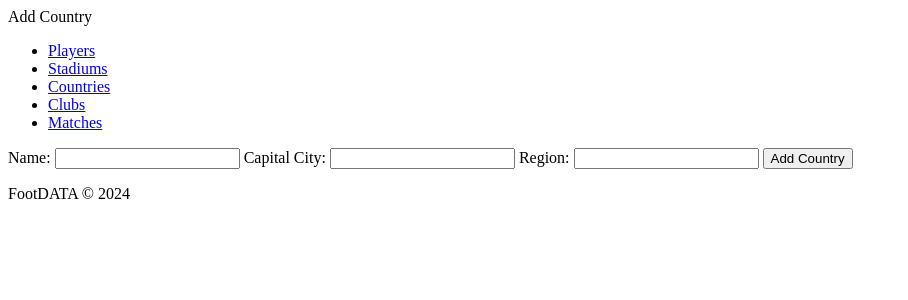
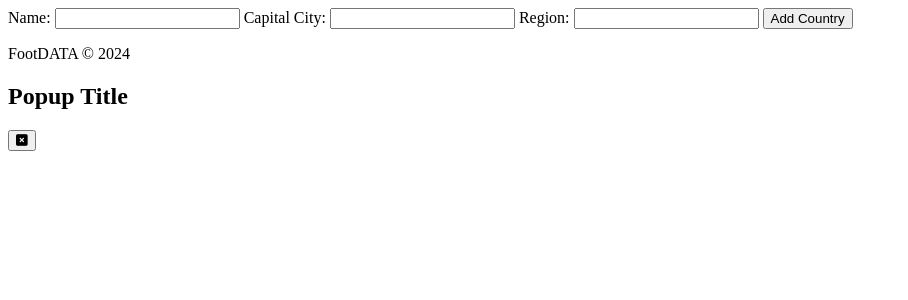
Before and after one commit to serhatdanisan/blg317-database-project, a Flask app: page /country/add in a window 1280 px wide. Shown: the top 300 px of the page, without its empty margins (0-908 px from the left). Run offline with Flask 3, Linux system fonts and the light colour scheme.

Commit message:
update base.html

```diff
--- a/app/templates/base.html
+++ b/app/templates/base.html
@@ -5,22 +5,13 @@
     <meta name="viewport" content="width=device-width, initial-scale=1.0">
     <title>{% block title %}FootDATA{% endblock %}</title>
     <link rel="stylesheet" href="{{ url_for('static', filename='base_style.css') }}">
+    <link rel="stylesheet" href="https://cdnjs.cloudflare.com/ajax/libs/font-awesome/6.0.0/css/all.min.css">
     <link rel="icon" type="image/x-icon" href="{{ url_for('static', filename='foot.ico') }}">
     {% block stylesheets %}
     {% endblock %}
 </head>
-<body>
     <header>
-        <nav class="navbar">
-            <div class="navbar-brand">{% block header %}<a href="{{ url_for('home.get_matches') }}">FootDATA</a>{% endblock %}</div>
-            <ul class="navbar-links">
-                <li><a href="{{ url_for('player.get_players') }}">Players</a></li>
-                <li><a href="{{ url_for('stadium.get_stadiums') }}">Stadiums</a></li>
-                <li><a href="{{ url_for('country.get_countries') }}">Countries</a></li>
-                <li><a href="{{ url_for('club.get_clubs') }}">Clubs</a></li>
-                <li><a href="{{ url_for('match.get_matches') }}">Matches</a></li>
-            </ul>
-        </nav>
+        {% include "navbar.html" %}
     </header>
 
     <body>
@@ -30,5 +21,196 @@
     <footer>
         <p>FootDATA © 2024</p>
     </footer>
+
+    <div id="dynamic-popup" class="popup-container">
+        <div class="popup-header">
+            <h2 id="popup-title">Popup Title</h2>
+            <button class="close-btn" onclick="closePopup()">
+                <i class="fa-solid fa-square-xmark"></i>
+            </button>
+        </div>
+        <div class="popup-body" id="popup-body">
+        </div>
+    </div>
+
+    <script src="{{ url_for('static', filename='js/table_sort.js') }}"></script>
+    <script>
+
+function openPopup(url, title) {
+    const popup = document.getElementById('dynamic-popup');
+    const popupBody = document.getElementById('popup-body');
+    const popupTitle = document.getElementById('popup-title');
+
+    popupTitle.innerText = title;
+    fetch(url)
+        .then(response => response.text())
+        .then(html => {
+            popupBody.innerHTML = html;
+            popup.classList.add('visible');
+            popup.style.visibility = 'visible';
+            popup.style.transform = 'translateX(0)';
+        })
+        .catch(error => {
+            alert('Popup içeriği yüklenemedi.');
+        });
+}
+
+function closePopup() {
+    const popup = document.getElementById('dynamic-popup');
+
+    popup.classList.add('closing');
+
+    popup.classList.remove('visible', 'closing');
+    popup.style.visibility = 'hidden';
+    popup.style.transform = 'translateX(100%)';
+    document.getElementById('popup-body').innerHTML = '';
+
+}
+
+    </script>
+
+    <script>
+function toggleFilter(groupId, event) {
+
+    if (event.target.closest('.filter-content')) {
+        return;
+    }
+
+    const allGroups = document.querySelectorAll('.filter-group');
+    allGroups.forEach(group => {
+        if (group.id !== groupId) {
+            group.classList.remove('open');
+        }
+    });
+
+    const group = document.getElementById(groupId);
+    group.classList.toggle('open');
+}
+    </script>
+
+<script>
+function applyFilters() {
+
+    const filters = {};
+
+    const filterElements = document.querySelectorAll('.filter-content input, .filter-content select');
+
+    filterElements.forEach(element => {
+        const value = element.value.trim();
+        if (value !== '' && value !== 'All' && value !== 'None') {
+            filters[element.name] = value;
+        }
+    });
+
+    const queryString = Object.keys(filters)
+        .map(key => encodeURIComponent(key) + '=' + encodeURIComponent(filters[key]))
+        .join('&');
+
+    const baseUrl = window.location.pathname;
+    const newUrl = queryString ? `${baseUrl}?${queryString}` : baseUrl;
+
+    window.location.href = newUrl;
+}
+
+function handleFilterInput(input) {
+    input.addEventListener('keyup', function (event) {
+        if (event.key === 'Enter') {
+            applyFilters();
+        }
+    });
+}
+
+document.addEventListener('DOMContentLoaded', () => {
+    const inputs = document.querySelectorAll('.filter-content input[type="text"], .filter-content input[type="number"]');
+    inputs.forEach(input => handleFilterInput(input));
+
+    const selects = document.querySelectorAll('.filter-content select');
+    selects.forEach(select => {
+        select.addEventListener('change', applyFilters);
+    });
+});
+
+document.addEventListener('DOMContentLoaded', () => {
+    updateSelectedFilters();
+    updateClearFiltersVisibility();
+});
+
+</script>
+
+<script>
+    function applyGroupFilters(groupId) {
+    const group = document.getElementById(groupId);
+    const inputs = group.querySelectorAll('.filter-content input, .filter-content select');
+    const currentFilters = new URLSearchParams(window.location.search);
+
+    inputs.forEach(input => {
+        if (input.value.trim() !== '') {
+            currentFilters.set(input.name, input.value.trim());
+        } else {
+            currentFilters.delete(input.name);
+        }
+    });
+
+    const newUrl = `${window.location.pathname}?${currentFilters.toString()}`;
+    window.location.href = newUrl;
+}
+
+document.addEventListener('DOMContentLoaded', () => {
+    const selects = document.querySelectorAll('.filter-content select');
+    const inputs = document.querySelectorAll('.filter-content input[type="number"], .filter-content input[type="text"]');
+
+    selects.forEach(select => {
+        select.addEventListener('change', function () {
+            const group = select.closest('.filter-group');
+            if (group) applyGroupFilters(group.id);
+        });
+    });
+
+    inputs.forEach(input => {
+        const group = input.closest('.filter-group');
+        const applyButton = group.querySelector('.apply-filter-btn');
+        if (applyButton) {
+            applyButton.addEventListener('click', () => applyGroupFilters(group.id));
+        }
+    });
+});
+</script>
+
+<script>
+    function clearAllFilters() {
+
+    const filterElements = document.querySelectorAll('.filter-content input, .filter-content select');
+
+    filterElements.forEach(element => {
+        if (element.type === 'checkbox' || element.type === 'radio') {
+            element.checked = false;
+        } else {
+            element.value = '';
+        }
+    });
+
+    const baseUrl = window.location.pathname;
+    window.location.href = baseUrl;
+}
+
+document.addEventListener('DOMContentLoaded', () => {
+    const clearFiltersBtn = document.querySelector('.clear-filters-btn');
+    if (clearFiltersBtn) {
+        clearFiltersBtn.addEventListener('click', clearAllFilters);
+    }
+});
+
+function updateClearFiltersVisibility() {
+    const clearFiltersBtn = document.querySelector('.clear-filters-btn');
+    const selectedFiltersContainer = document.querySelector('.selected-filters');
+
+    if (selectedFiltersContainer.children.length > 0) {
+        clearFiltersBtn.style.display = 'inline-block';
+    } else {
+        clearFiltersBtn.style.display = 'none';
+    }
+}
+</script>
+
 </body>
 </html>
```
